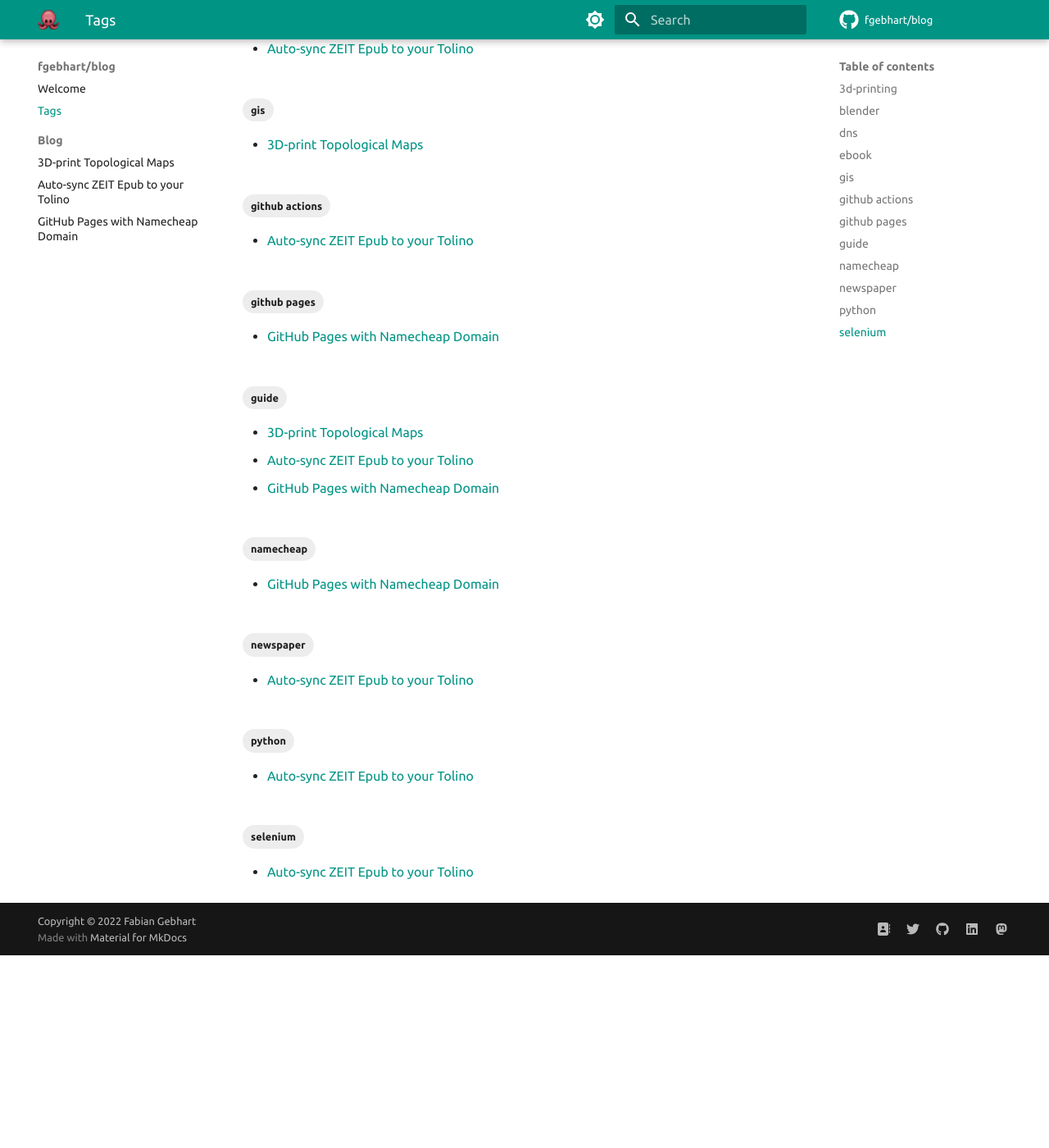
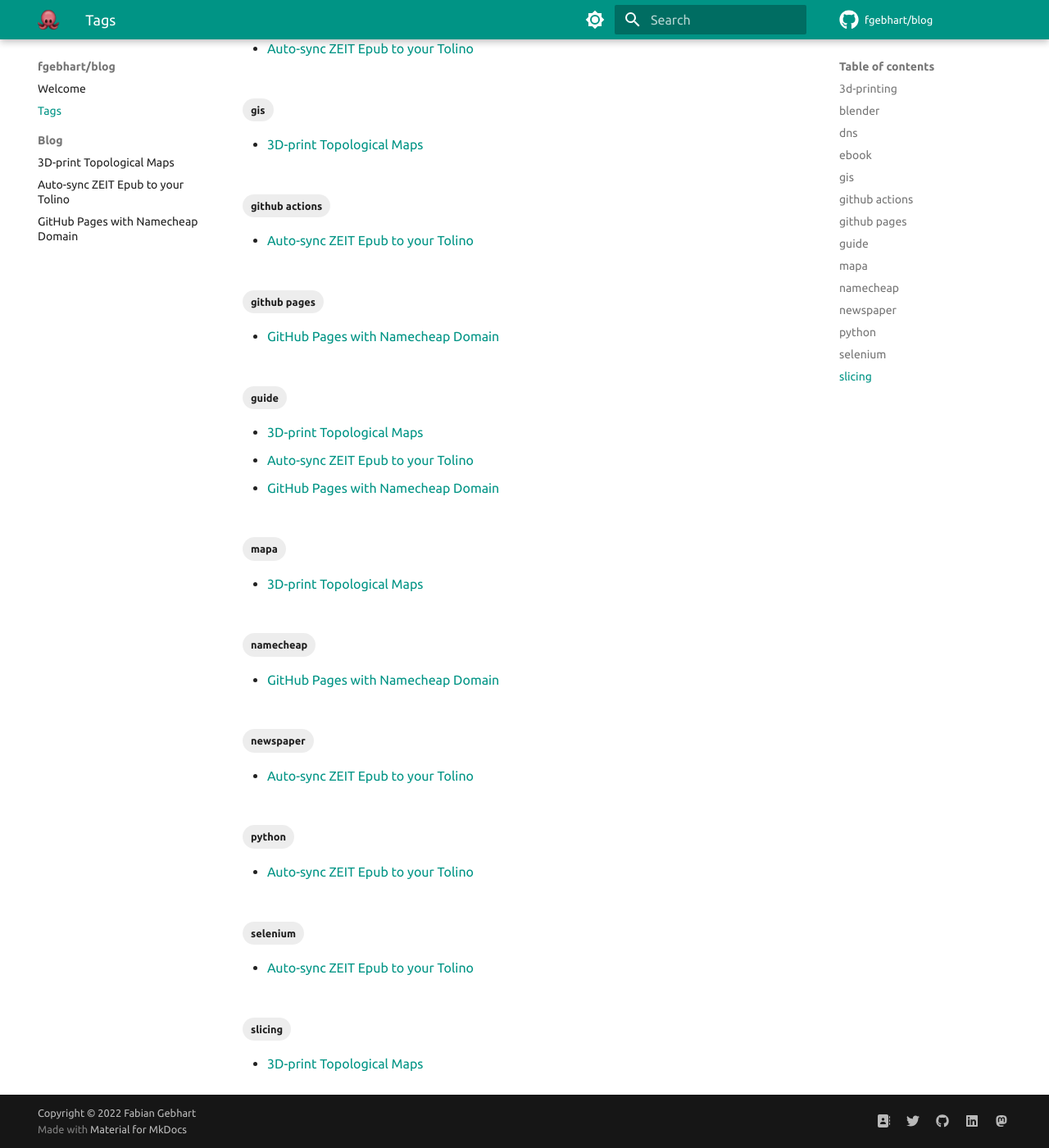
Before and after one commit to fgebhart/blog, an MkDocs documentation site: the page built from docs/tags.md, in a window 1280 px wide and 1400 px high, scrolled down 647 px. Shown: the whole window at 82% size. Built offline with MkDocs 1.6.1 and Material for MkDocs 9.7.7, drawn with Linux system fonts in a browser that asks for light colours; comment, search, counter and statistics services are not loaded; before the commit the page ends 1812 px from its top, so only the background shows below that.

```diff
--- a/docs/blog/3d-print-topological-maps.md
+++ b/docs/blog/3d-print-topological-maps.md
@@ -7,6 +7,8 @@ tags:
   - guide
   - gis
   - blender
+  - slicing
+  - mapa
 ---
 
 
--- a/pyproject.toml
+++ b/pyproject.toml
@@ -7,7 +7,7 @@ license = "MIT"
 
 [tool.poetry.dependencies]
 python = "^3.8"
-mkdocs-material = "^8.5.0"
+mkdocs-material = "^9.1.4"
 mkdocs-git-revision-date-localized-plugin = "^1.1.0"
 Pillow = "^9.3.0"
 CairoSVG = "^2.7.0"
```
Also changed, not shown: 1 other file.
